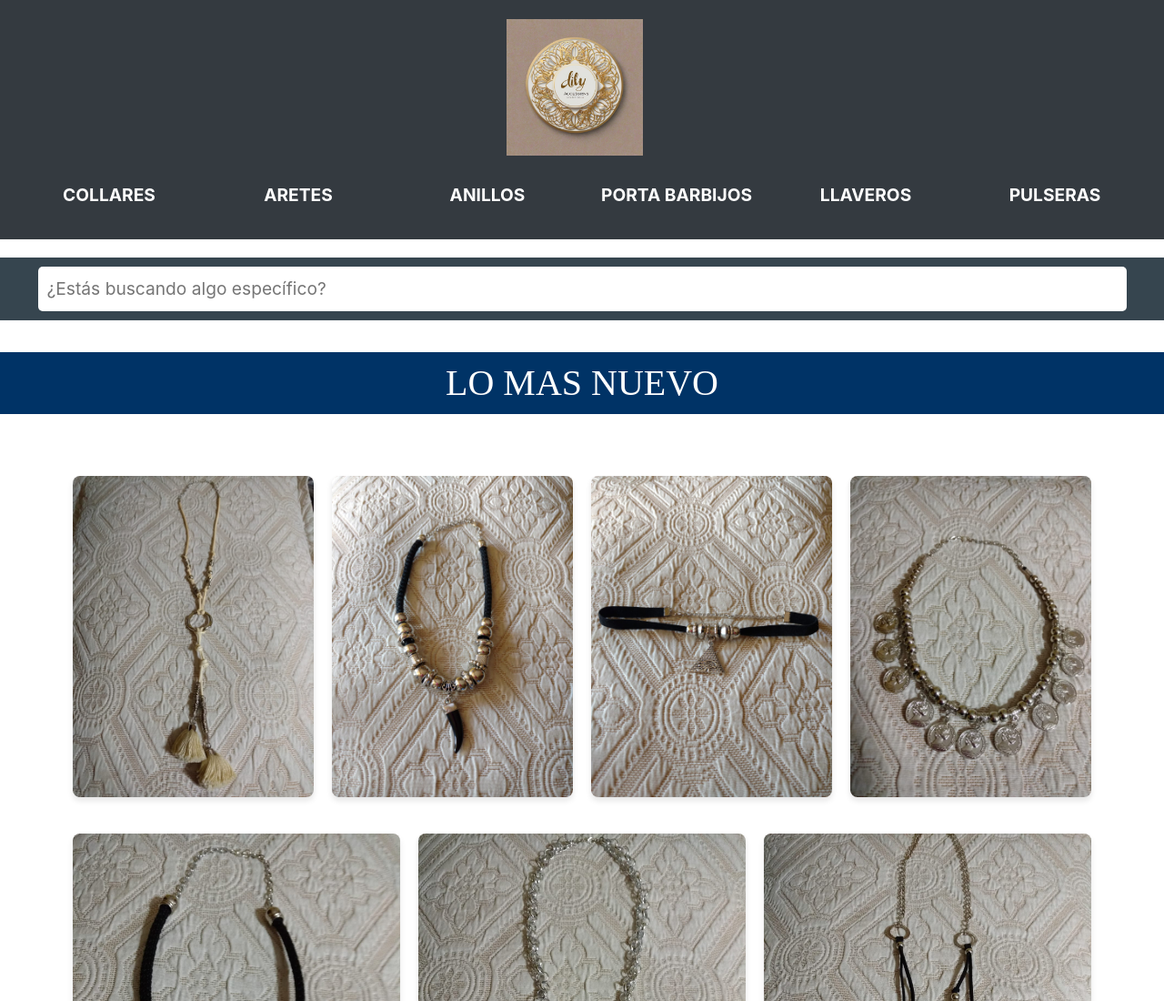
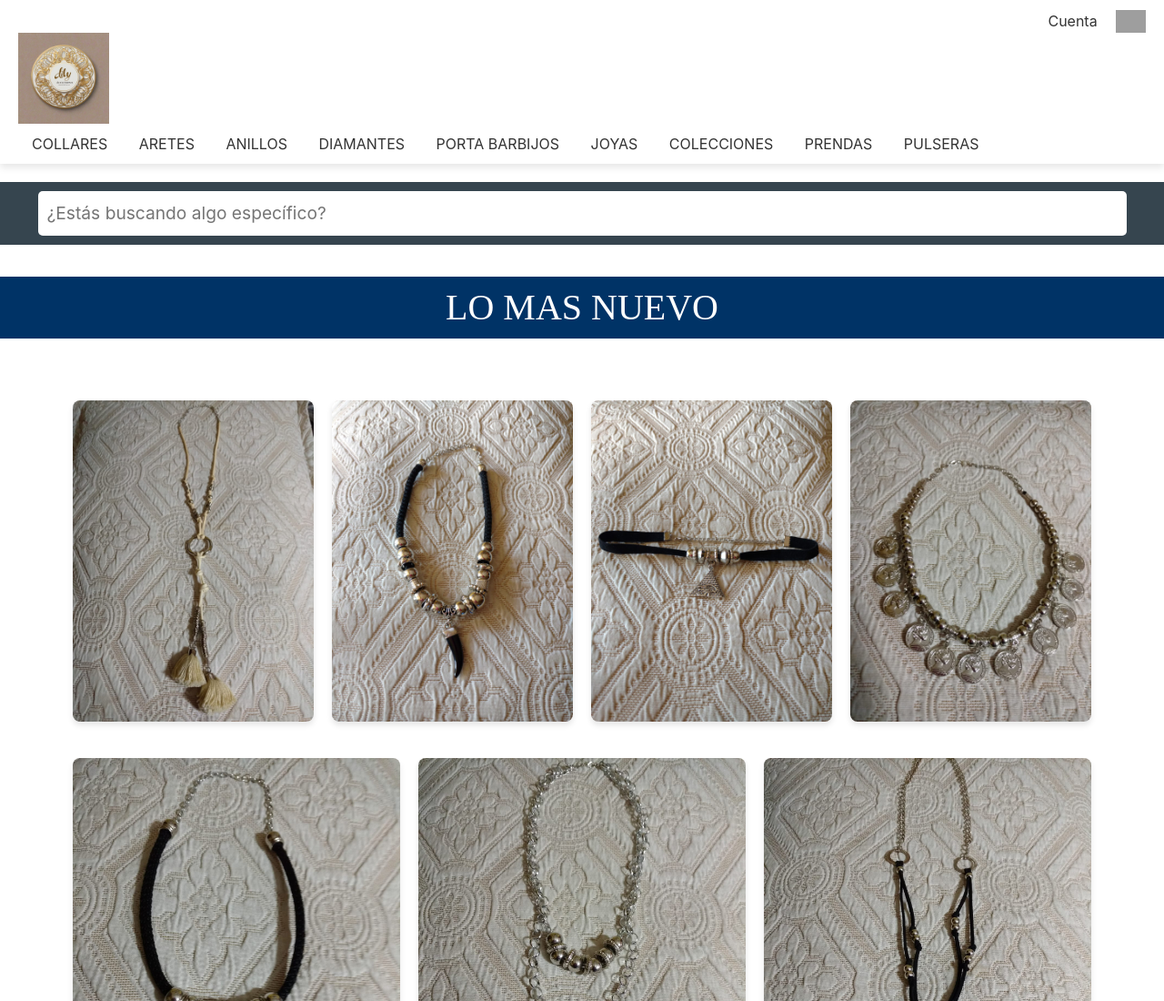
Before and after one commit to slacoxz/Lily.accesorios.2, a website: page index.html in a window 1280 px wide. Shown: the top 1100 px of the page at 91% size. Drawn offline with nearby package versions, Linux system fonts and the light colour scheme; grey boxes are pictures that could not be loaded; a web font is replaced by a local one.

Commit message:
actualizo el header para que sea mas moderno

```diff
--- a/index.html
+++ b/index.html
@@ -13,36 +13,26 @@
 </head>
         <body>
 
-            <header class="bg-dark text-white text-center py-3">
-                <a class="navbar-brand" href="./index.html">
-                    <img src="./images/images-index/Default_genera_un_logo_para_una_tienda_virtual_de_accesorios_c_2.jpg" height="150" class="img-header" alt="logo de la tienda">
-                </a>
-                <nav class="navbar navbar-expand-md navbar-dark bg-dark">
-                    <button class="navbar-toggler" type="button" data-toggle="collapse" data-target="#navbarNav" aria-controls="navbarNav" aria-expanded="false" aria-label="Toggle navigation">
-                        <span class="navbar-toggler-icon"></span>
-                    </button>
-                    <div class="collapse navbar-collapse" id="navbarNav">
-                        <ul class="navbar-nav w-100">
-                            <li class="nav-item">
-                                <a class="nav-link" href="./pages/seccioncollares.html">Collares</a>
-                            </li>
-                            <li class="nav-item">
-                                <a class="nav-link" href="./pages/seccionaretes.html">Aretes</a>
-                            </li>
-                            <li class="nav-item">
-                                <a class="nav-link" href="./pages/seccionanillos.html">Anillos</a>
-                            </li>
-                            <li class="nav-item">
-                                <a class="nav-link" href="#">Porta barbijos</a>
-                            </li>
-                            <li class="nav-item">
-                                <a class="nav-link" href="#">Llaveros</a>
-                            </li>
-                            <li class="nav-item">
-                                 <a class="nav-link" href="#">Pulseras</a>
-                            </li>
-                        </ul>
-                    </div>
+            <header>
+                <div class="nav-right margin-rigth">
+                    <a href="#">Cuenta</a>
+                    <a href="./pages/carrito.html" class="cart-icon">
+                        <img src="https://img.icons8.com/ios-filled/50/000000/shopping-cart.png" alt="Carrito de Compras">
+                    </a>
+                </div>
+                <div class="logo">
+                    <img src="../images/images-index/Default_genera_un_logo_para_una_tienda_virtual_de_accesorios_c_2.jpg" alt="Logo de Lily Accesorios">
+                </div>
+                <nav>
+                    <a href="../pages/seccioncollares.html">Collares</a>
+                    <a href="../pages/seccionaretes.html">Aretes</a>
+                    <a href="../pages/seccionanillos.html">Anillos</a>
+                    <a href="#">Diamantes</a>
+                    <a href="#">Porta barbijos</a>
+                    <a href="#">Joyas</a>
+                    <a href="#">Colecciones</a>
+                    <a href="#">Prendas</a>
+                    <a href="#">Pulseras</a>
                 </nav>
             </header>
 
--- /dev/null
+++ b/js/app.js
@@ -0,0 +1 @@
+let nombre = "martin"
--- a/scss/estilos.scss
+++ b/scss/estilos.scss
@@ -1,4 +1,3 @@
-@import 'bootstrap/scss/bootstrap';
 
 // Variables
 $primary-color: #36454F;
@@ -50,6 +49,9 @@ body {
   height: 100vh;
   @include fade-in(1s);
   font-family: 'Arial', sans-serif;
+  margin: 0;
+  padding: 0;
+  background-color: #f8f9fa;
 }
 
 .container {
@@ -71,59 +73,85 @@ header, footer {
 
 // Header Styles
 header {
-  background-color: $primary-color;
-  color: #ffffff;
-  padding: 1rem 0;
-
-  @include slide-in(1s);
-
-  .navbar-nav {
-    flex: 1;
+  background-color: #ffffff;
+  padding: 10px 20px;
   display: flex;
+  align-items: center;
   justify-content: space-between;
-
-    .nav-item {
-      flex: 1;
-      text-align: center;
-
-      .nav-link {
-        font-size: 1.2rem;
-        font-weight: bold;
-        text-transform: uppercase;
-        transition: color 0.3s, transform 0.3s;
-        padding: 10px;
-        @include hover-scale(0.3s);
-        color: #ffffff;
-      }
-    }
+  box-shadow: 0px 4px 8px rgba(0, 0, 0, 0.1);
 }
 
-  .navbar-brand img {
-    display: block;
-    margin: 0 auto;
+.logo {
+  display: flex;
+  align-items: center;
 }
 
-  .img-header {
-    max-height: 150px;
-    width: auto;
-    margin: 0 auto;
-    display: block;
+.logo img {
+  max-height: 100px;
+  margin-right: 15px;
+  margin-bottom: 10px;
 }
 
-  .navbar-toggler {
-    border-color: #ffffff;
+nav {
+  display: flex;
+  align-items: center;
+}
 
-    .navbar-toggler-icon {
-      background-image: none;
+nav a {
+  color: #333;
+  text-decoration: none;
+  margin: 0 15px;
+  font-size: 1rem;
+  text-transform: uppercase;
+  position: relative;
+  padding-bottom: 5px;
+}
 
-      &::before {
-        content: '\f0c9';
-        font-family: 'Font Awesome 5 Free';
-        font-weight: 900;
-        color:#a28d7c;
+nav a:hover {
+  color: #003366;
 }
+
+nav a::after {
+  content: '';
+  position: absolute;
+  width: 100%;
+  height: 2px;
+  background-color: #003366;
+  left: 0;
+  bottom: 0;
+  transform: scaleX(0);
+  transition: transform 0.3s ease-in-out;
 }
+
+nav a:hover::after {
+  transform: scaleX(1);
 }
+
+.nav-right {
+  display: flex;
+  align-items: center;
+  justify-content: flex-end;
+}
+
+.nav-right a {
+  color: #333;
+  margin-left: 20px;
+  position: relative;
+}
+
+.nav-right .cart-icon img {
+  max-height: 25px;
+}
+
+.nav-right .cart-counter {
+  position: absolute;
+  top: -8px;
+  right: -10px;
+  background-color: #e60023;
+  color: #ffffff;
+  border-radius: 50%;
+  padding: 3px 6px;
+  font-size: 0.75rem;
 }
 
 // Main Styles
```
Also changed, not shown: pages/carrito.html (added, +14 -0 lines), scss/estilos.css, 1 other file. Lines whose indentation alone changed are shown as unchanged.
